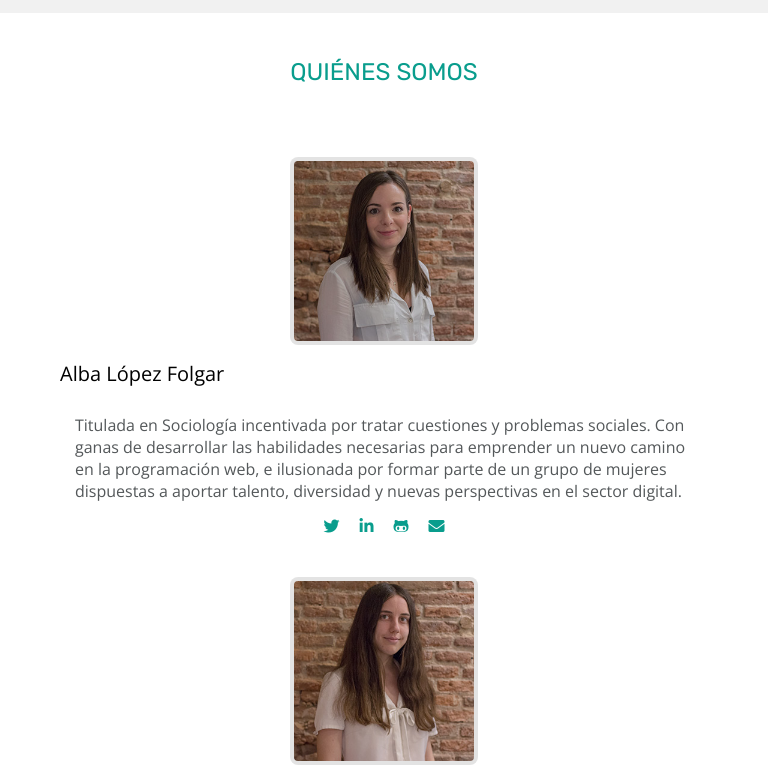
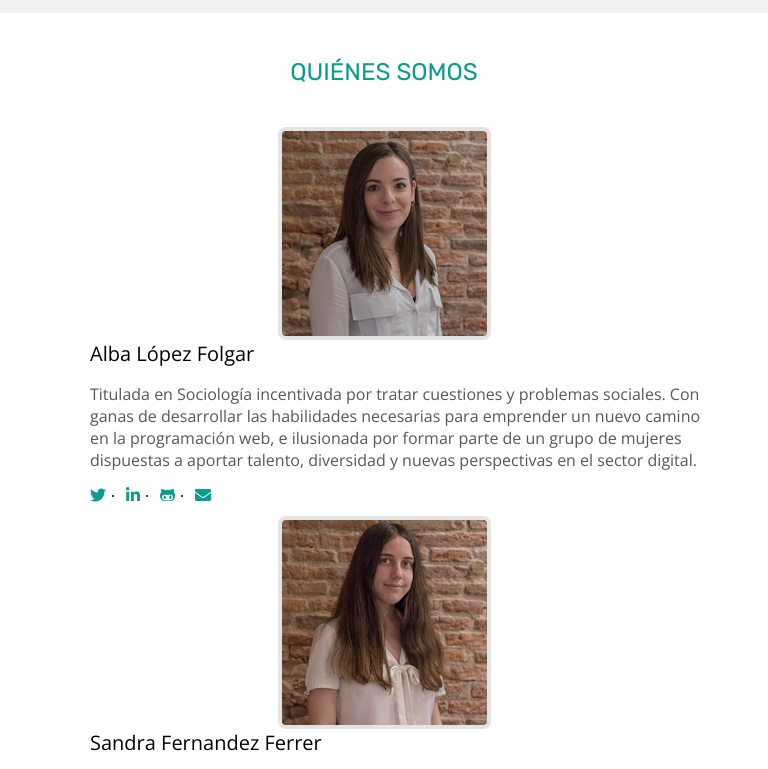
Before and after one commit to esterlegaz/e-s1-codecrushers, a website: page docs/index.html in a window 768 px wide. Shown: the part 960-1729 px from the top of the page. Drawn offline with nearby package versions, Linux system fonts and the light colour scheme; files that its build step writes are made by us from their sources; files whose address does not match are found by name.

Commit message:
new grid version

```diff
--- a/_src/assets/scss/components/_aboutus.scss
+++ b/_src/assets/scss/components/_aboutus.scss
@@ -64,9 +64,9 @@
     justify-content: center;
 }
 
-// .menu__item{
-//     position: relative
-// }
+.menu__item{
+    position: relative
+}
 
 .menu__item + .menu__item {
     margin-left: 20px;
@@ -111,62 +111,6 @@
 }
 
 // .members li:nth-child(even) article {
-//     display: flex;
-//     flex-direction: row-reverse;
-//     margin-top: 60px;
-//     margin-bottom: 60px;
-// }
-
-// .members li:nth-child(odd) article {
-//     display: flex;
-//     flex-direction: row;
-// }
-
-// .name {
-//     color: #000000;
-//     font-family: 'Open Sans', sans-serif;
-//     font-weight: 400;
-//     font-size: 20px;
-//     margin-top: 0px;
-//     margin-bottom: 0;
-//     text-align: left;
-
-// .member-description {
-//     margin-left: 30px;
-// }
-
-
-// .main-text.description {
-//     text-align: left;
-//     padding: 0;
-
-// }
-
-// .profilepic-img {
-//     width: 205px;
-//     height: 205px;
-// }
-
-// .profile-pic {
-//     margin: 0;
-// }
-
-// .rrss {
-//     display: flex;
-//     margin: 0px;
-//     justify-content: flex-start;
-// }
-
-
-
-// .menu_rrss {
-//     padding: 0;
-//     margin: 0;
-//     list-style: none;
-//     display: flex;
-// }
-
-// .members li:nth-child(even) article {
 //         display:grid;
 //         grid-template-columns: 2;
 //         grid-template-rows: 1fr 1fr 1fr;
@@ -180,27 +124,50 @@
 //     grid-template-rows: 1fr 1fr 1fr;
 
 //     }
-    .profile-pic{
+.grid{
+    display:grid;
+    grid-template-columns: 2;
+    margin-top: 60px;
+    margin-bottom: 60px;}
+.menu_rrss {
+    padding: 0;
+    margin: 0;
+}
+.member-description {
+    margin-left: 30px;
+}
+.profilepic-img {
+    width: 205px;
+    height: 205px;
+}
+.profile-pic{
     grid-column:1 / 2;
+    margin: 0;
     }
-    .member-description{
+
+.member-description{
     grid-column: 2 / 3;
     text-align: left;
     }
-    .grid{
-        display:grid;
-        grid-template-columns: 2;
-        margin-top: 60px;
-        margin-bottom: 60px;}
-    .main-text.description{
-        text-align: left;
+
+.main-text.description{
+    text-align: left;
+    padding:0px;
     }
-.menu_rrss{
-    text-align: left;}
+
+.rrss{
+    display: inline-block;
+    text-align: left;
+    margin:0px;
+}
+
+ .name{
+    text-align: left;
+    margin:0px;
+    padding: 0px;
+}
  }
 
- .name {
-     text-align: left;}
 
 
  @media all and (min-width: 1200px) {
```
